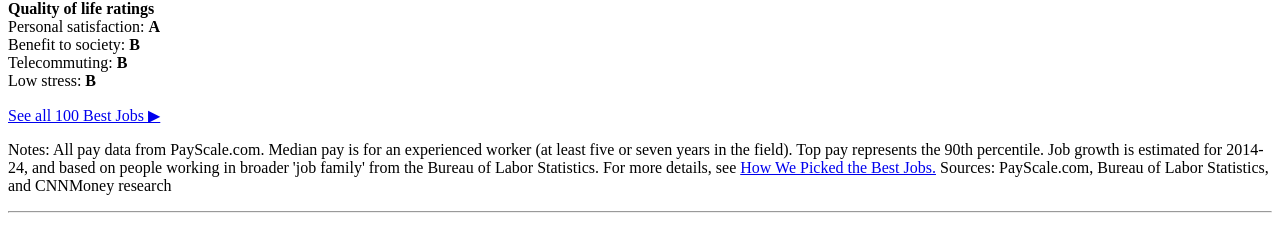
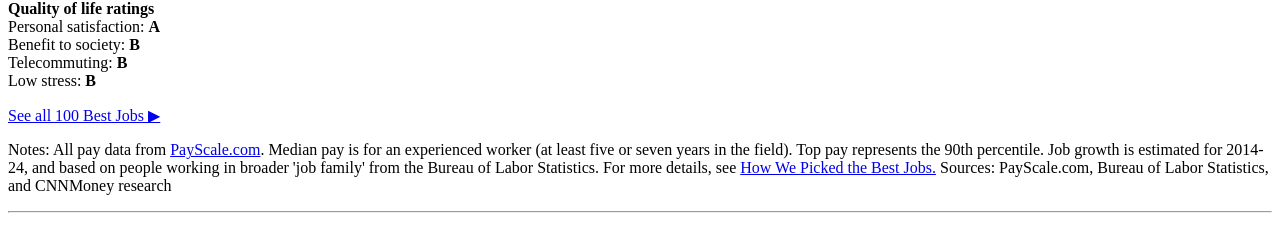
Before and after one commit to zoitec/cnn-google-newsstand, a website: page specials/bestjobs.html in a window 1280 px wide. Shown: the part 2267-2496 px from the top of the page. Drawn offline with Linux system fonts and the light colour scheme.

Commit message:
linking to payscale for first footnote

```diff
--- a/specials/bestjobs.html
+++ b/specials/bestjobs.html
@@ -110,7 +110,7 @@
     </p>
 
     <p class="style-id:caption">
-        <span class="style-id:caption">Notes: All pay data from PayScale.com. Median pay is for an experienced worker (at least five or seven years in the field). Top pay represents the 90th percentile. Job growth is estimated for 2014-24, and based on people working in broader 'job family' from the Bureau of Labor Statistics. For more details, see <a href="http://money.cnn.com/pf/best-jobs/2017/methodology/">How We Picked the Best Jobs.</a> Sources: PayScale.com, Bureau of Labor Statistics, and CNNMoney research
+        <span class="style-id:caption">Notes: All pay data from <a href="http://www.payscale.com">PayScale.com</a>. Median pay is for an experienced worker (at least five or seven years in the field). Top pay represents the 90th percentile. Job growth is estimated for 2014-24, and based on people working in broader 'job family' from the Bureau of Labor Statistics. For more details, see <a href="http://money.cnn.com/pf/best-jobs/2017/methodology/">How We Picked the Best Jobs.</a> Sources: PayScale.com, Bureau of Labor Statistics, and CNNMoney research
         </span>
     </p>
 </div>
```
